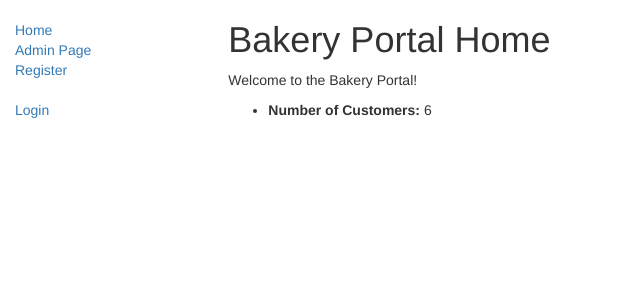
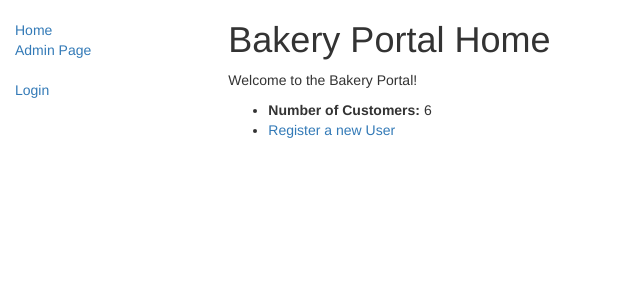
Before and after one commit to owels45/BakeryPortal, a Django app: page /portal/ in a window 1280 px wide. Shown: the top 300 px of the page, without its empty margins (0-640 px from the left). Run offline with Django 3.2, Linux system fonts and the light colour scheme; data comes from the database, SQL or seed files in the repository; both versions use the stored data as it was after the commit; parts of the project's set-up code (start-up, migrations or seed data) failed here and were passed over; some libraries are stand-ins or nearby versions.

Commit message:
added/finalized registration

```diff
--- a/BakeryPortal/urls.py
+++ b/BakeryPortal/urls.py
@@ -26,5 +26,7 @@ urlpatterns = [
                   path('portal/', include('portal.urls')),
                   path('', RedirectView.as_view(url='/portal/')),
                   path('accounts/', include('django.contrib.auth.urls')),
-                  path('register/', views.register, name='register')
+                  path('register/', views.register, name='registration'),
+                  path('register/complete/', views.registration_complete, name='registration_complete')
+
               ] + static(settings.STATIC_URL, document_root=settings.STATIC_ROOT)
--- a/portal/forms.py
+++ b/portal/forms.py
@@ -3,10 +3,10 @@ from django.contrib.auth.models import User
 from .models import UserProfile
 
 
-class UserForm(forms.ModelForm):
+class UserInformationForm(forms.ModelForm):
     class Meta:
         model = User
-        fields = ['username', 'first_name', 'last_name', 'email', 'password']
+        fields = ['first_name', 'last_name', 'email']
 
 
 class UserProfileForm(forms.ModelForm):
--- a/portal/templates/base_generic.html
+++ b/portal/templates/base_generic.html
@@ -22,7 +22,6 @@
                 <ul class="sidebar-nav">
                     <li><a href="{% url 'index' %}">Home</a></li>
                     <li><a href="/admin/">Admin Page</a></li>
-                    <li><a href="{% url 'register' %}">Register</a></li>
                 </ul>
 
                 <ul class="sidebar-nav">
--- a/portal/templates/index.html
+++ b/portal/templates/index.html
@@ -2,10 +2,14 @@
 
 {% block content %}
     <h1>Bakery Portal Home</h1>
-    <p>Welcome to the Bakery Portal{% if user.is_authenticated %}<strong> {{ user.get_full_name }}</strong>{% endif %}!</p>
+    <p>Welcome to the Bakery Portal{% if user.is_authenticated %}<strong> {{ user.get_full_name }}</strong>{% endif %}!
+    </p>
 
     <ul>
         <li><strong>Number of Customers:</strong> {{ num_customers }}</li>
+        {% if not user.is_authenticated %}
+            <li><a href="{% url 'registration' %}">Register a new User</a></li>
+        {% endif %}
     </ul>
 
 {% endblock %}
--- a/portal/urls.py
+++ b/portal/urls.py
@@ -4,4 +4,5 @@ from . import views
 
 urlpatterns = [
     path('', views.index, name='index'),
+
 ]
--- a/portal/views.py
+++ b/portal/views.py
@@ -1,10 +1,11 @@
 from django.contrib.auth.decorators import login_required
+from django.contrib.auth.forms import UserCreationForm
+from django.contrib.auth.models import User
 from django.http import HttpResponseRedirect
 from django.shortcuts import render
 from .models import UserProfile
-from .forms import UserForm, UserProfileForm
-from django.shortcuts import render_to_response
-from django.template import RequestContext
+from .forms import *
+from django.urls import reverse
 
 
 # Create your views here.
@@ -32,15 +33,37 @@ def index(request):
 
 def register(request):
     if request.method == 'POST':
-        uf = UserForm(request.POST, prefix='user')
-        upf = UserProfileForm(request.POST, prefix='user_profile')
-        if uf.is_valid() * upf.is_valid():
-            user = uf.save()
-            user_profile = upf.save(commit=False)
-            user_profile.user = user
+        user_creation_form = UserCreationForm(request.POST)
+        user_info_form = UserInformationForm(request.POST, prefix='user_info')
+        user_profile_form = UserProfileForm(request.POST, prefix='user_profile')
+        if user_creation_form.is_valid() * user_info_form.is_valid() * user_profile_form.is_valid():
+            # user = user_creation_form.save()
+            new_user = User(
+                username=user_creation_form.cleaned_data['username'],
+                first_name=user_info_form.cleaned_data['first_name'],
+                last_name=user_info_form.cleaned_data['last_name'],
+                email=user_info_form.cleaned_data['email']
+            )
+            new_user.set_password(raw_password=user_creation_form.cleaned_data['password2'])
+            new_user.save()
+            user_profile = user_profile_form.save(commit=False)
+            user_profile.user = new_user
             user_profile.save()
-            return HttpResponseRedirect('/')
+            return HttpResponseRedirect(reverse('registration_complete'))
     else:
-        uf = UserForm(prefix='user')
-        upf = UserProfileForm(prefix='user_profile')
-    return render(request, 'registration/register.html',context={'user_form': uf, 'user_profile_form': upf})
+        user_creation_form = UserCreationForm()
+        user_info_form = UserInformationForm(prefix='user_info')
+        user_profile_form = UserProfileForm(prefix='user_profile')
+    return render(request, 'registration/registration_form.html',
+                  context={
+                      'user_form': user_creation_form,
+                      'user_info_form': user_info_form,
+                      'user_profile_form': user_profile_form,
+                  })
+
+
+def registration_complete(request):
+    return render(
+        request,
+        'registration/registration_complete.html'
+    )
```
Also changed, not shown: templates/registration/register.html (deleted, +0 -11 lines), templates/registration/registration_complete.html (added, +8 -0 lines), templates/registration/registration_form.html (added, +17 -0 lines), README.md, db.sqlite3.
